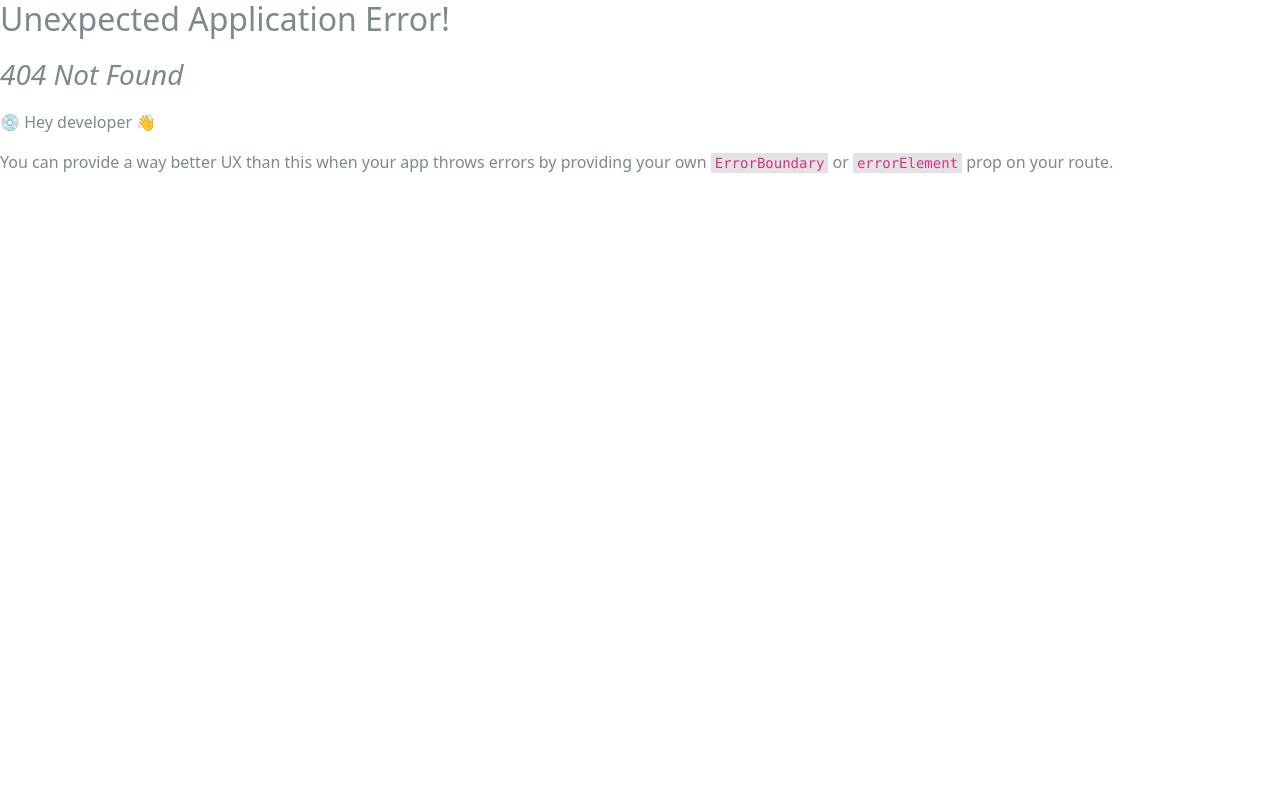
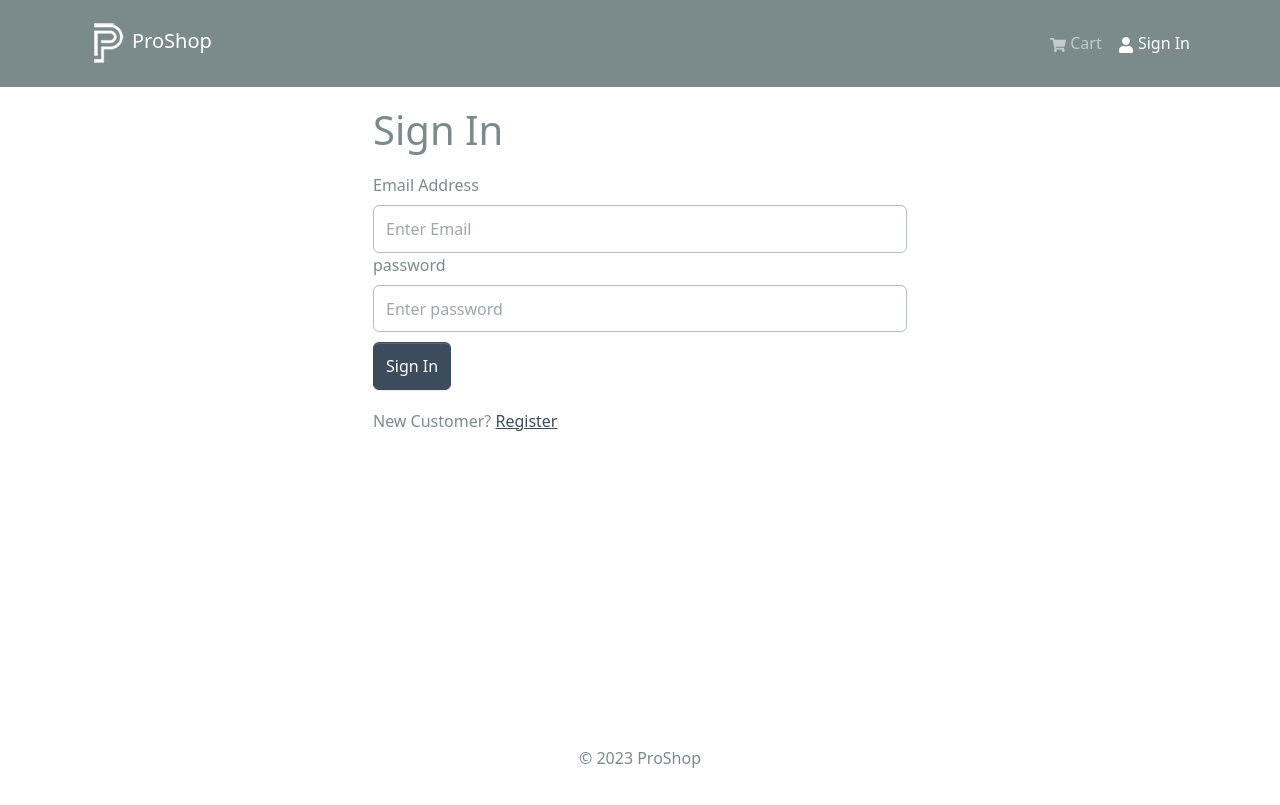
Before and after one commit to thijsBoet/proshop, a React (Create React App) app in the folder frontend/: page /login in a window 1280 px wide. Before the commit this address had no page. Built offline with nearby package versions, Linux system fonts and the light colour scheme.

Commit message:
finished login & logout

```diff
--- a/frontend/package.json
+++ b/frontend/package.json
@@ -18,6 +18,7 @@
     "react-router-bootstrap": "^0.26.2",
     "react-router-dom": "^6.11.2",
     "react-scripts": "5.0.1",
+    "react-toastify": "^9.1.3",
     "web-vitals": "^2.1.4"
   },
   "scripts": {
--- a/frontend/src/App.js
+++ b/frontend/src/App.js
@@ -1,6 +1,7 @@
 import { Container } from 'react-bootstrap';
+import { ToastContainer } from 'react-toastify';
 import { Outlet } from 'react-router-dom';
-
+import 'react-toastify/dist/ReactToastify.css';
 import Header from './components/Header';
 import Footer from './components/Footer';
 
@@ -14,6 +15,7 @@
 				</Container>
 			</main>
 			<Footer />
+			<ToastContainer />
 		</>
 	);
 };
--- /dev/null
+++ b/frontend/src/components/FormContainer.jsx
@@ -0,0 +1,15 @@
+import {Container, Row, Col} from 'react-bootstrap'
+
+const FormContainer = ({ children }) => {
+	return (
+		<Container>
+			<Row className='justify-content-md-center'>
+				<Col xs={12} md={6}>
+					{children}
+				</Col>
+			</Row>
+		</Container>
+	);
+};
+
+export default FormContainer
--- a/frontend/src/components/Header.jsx
+++ b/frontend/src/components/Header.jsx
@@ -1,12 +1,32 @@
 import React from 'react';
-import { Navbar, Nav, Container, Badge } from 'react-bootstrap';
+import { Navbar, Nav, Container, Badge, NavDropdown } from 'react-bootstrap';
 import { FaShoppingCart, FaUser } from 'react-icons/fa';
 import { LinkContainer } from 'react-router-bootstrap';
-import { useSelector } from 'react-redux';
+import { useSelector, useDispatch} from 'react-redux';
+import { useNavigate } from 'react-router-dom';
+import { useLogoutMutation } from '../slices/usersApiSlice.js';
+import { logout } from '../slices/authSlice.js';
 import logo from '../assets/logo.png';
 
 const Header = () => {
 	const { cartItems } = useSelector((state) => state.cart);
+	const { userInfo } = useSelector((state) => state.auth);
+
+	const dispatch = useDispatch();
+	const navigate = useNavigate();
+
+	const [logoutMutation] = useLogoutMutation();
+
+
+	const logoutHandler = async () => {
+		try {
+			await logoutMutation().unwrap();
+			dispatch(logout());
+			navigate('/login');
+		} catch (error) {
+			console.error(error);
+		}
+	};
 
 	return (
 		<header>
@@ -25,17 +45,38 @@
 								<Nav.Link>
 									<FaShoppingCart /> Cart
 									{cartItems.length > 0 && (
-										<Badge pill bg='success' style={{marginLeft: '5px'}}>
-											{cartItems.reduce((acc, item) => acc + item.qty, 0)}
+										<Badge
+											pill
+											bg='success'
+											style={{ marginLeft: '5px' }}>
+											{cartItems.reduce(
+												(acc, item) => acc + item.qty,
+												0,
+											)}
 										</Badge>
 									)}
 								</Nav.Link>
 							</LinkContainer>
-							<LinkContainer to='/login'>
-								<Nav.Link>
-									<FaUser /> Sign In
-								</Nav.Link>
-							</LinkContainer>
+							{userInfo ? (
+								<NavDropdown
+									title={userInfo.name}
+									id='username'>
+									<LinkContainer to='/profile'>
+										<NavDropdown.Item>
+											Profile
+										</NavDropdown.Item>
+									</LinkContainer>
+									<NavDropdown.Item onClick={logoutHandler}>
+										Logout
+									</NavDropdown.Item>
+								</NavDropdown>
+							) : (
+								<LinkContainer to='/login'>
+									<Nav.Link>
+										<FaUser /> Sign In
+									</Nav.Link>
+								</LinkContainer>
+							)}
 						</Nav>
 					</Navbar.Collapse>
 				</Container>
--- a/frontend/src/index.js
+++ b/frontend/src/index.js
@@ -18,6 +18,7 @@
 import HomeScreen from './screens/HomeScreen';
 import ProductScreen from './screens/ProductScreen';
 import CartScreen from './screens/CartScreen';
+import LoginScreen from './screens/LoginScreen.jsx';
 
 const router = createBrowserRouter(
 	createRoutesFromElements(
@@ -25,6 +26,7 @@
 			<Route index={true} path='/' element={<HomeScreen />} />
 			<Route path='/product/:id' element={<ProductScreen />} />
 			<Route path='/cart' element={<CartScreen />} />
+			<Route path='/login' element={<LoginScreen />} />
 		</Route>,
 	),
 );
--- /dev/null
+++ b/frontend/src/screens/LoginScreen.jsx
@@ -0,0 +1,97 @@
+import { useState, useEffect } from 'react';
+import { Link, useLocation, useNavigate } from 'react-router-dom';
+import { Form, Button, Row, Col } from 'react-bootstrap';
+import { useDispatch, useSelector } from 'react-redux';
+import { useLoginMutation } from '../slices/usersApiSlice';
+import { setCredentials } from '../slices/authSlice';
+import { toast } from 'react-toastify';
+
+import FormContainer from '../components/FormContainer';
+import Loader from '../components/Loader';
+
+const LoginScreen = () => {
+    const [email, setEmail] = useState('');
+	const [password, setPassword] = useState('');
+
+	const dispatch = useDispatch();
+	const navigate = useNavigate();
+
+	const [login, { isLoading }] = useLoginMutation();
+
+	const { userInfo } = useSelector((state) => state.auth);
+
+	const { search } = useLocation();
+	const sp = new URLSearchParams(search);
+	const redirect = sp.get('redirect') || '/';
+
+	useEffect(() => {
+		if (userInfo) {
+			navigate(redirect);
+		}
+	}, [navigate, redirect, userInfo]);
+
+	const submitHandler = async (e) => {
+		e.preventDefault();
+		try {
+			const res = await login({ email, password }).unwrap();
+			dispatch(setCredentials({ ...res }));
+			navigate(redirect);
+		} catch (err) {
+			toast.error(err?.data?.message || err.error);
+		}
+	};
+	return (
+		<FormContainer>
+			<h1>Sign In</h1>
+			<Form onSubmit={submitHandler}>
+				<Form.Group controlId='email'>
+					<Form.Label>Email Address</Form.Label>
+					<Form.Control
+						type='email'
+						placeholder='Enter Email'
+						value={email}
+						onChange={(e) =>
+							setEmail(e.target.value)
+						}></Form.Control>
+				</Form.Group>
+
+				<Form.Group controlId='password'>
+					<Form.Label>password</Form.Label>
+					<Form.Control
+						type='password'
+						placeholder='Enter password'
+						value={password}
+						onChange={(e) =>
+							setPassword(e.target.value)
+						}></Form.Control>
+				</Form.Group>
+
+				<Button
+					type='submit'
+					variant='primary'
+					className='mt-2'
+					disabled={isLoading}>
+					Sign In
+				</Button>
+
+				{isLoading && <Loader />}
+			</Form>
+
+			<Row className='py-3'>
+				<Col>
+					New Customer?{' '}
+					<Link
+						to={
+							redirect
+								? `/register?redirect=${redirect}`
+								: '/register'
+						}>
+						Register
+					</Link>
+				</Col>
+			</Row>
+		</FormContainer>
+	);
+};
+
+export default LoginScreen;
--- /dev/null
+++ b/frontend/src/slices/authSlice.js
@@ -0,0 +1,26 @@
+import { createSlice } from '@reduxjs/toolkit';
+
+const initialState = {
+	userInfo: localStorage.getItem('userInfo')
+		? JSON.parse(localStorage.getItem('userInfo'))
+		: null,
+};
+
+const authSlice = createSlice({
+    name: 'auth',
+    initialState,
+    reducers: {
+        setCredentials: (state, action) => {
+            state.userInfo = action.payload;
+            localStorage.setItem('userInfo', JSON.stringify(action.payload));
+        },
+        logout: (state, action) => {
+            state.userInfo = null;
+            localStorage.removeItem('userInfo');
+        },
+    }
+});
+
+export const { setCredentials, logout } = authSlice.actions;
+
+export default authSlice.reducer;
--- a/frontend/src/slices/cartSlice.js
+++ b/frontend/src/slices/cartSlice.js
@@ -1,5 +1,5 @@
 import { createSlice } from '@reduxjs/toolkit';
-import { addDecimals, updateCart } from '../utils/cartUtils.js';
+import {  updateCart } from '../utils/cartUtils.js';
 
 const initialState = localStorage.getItem('cart')
 	? JSON.parse(localStorage.getItem('cart'))
--- a/frontend/src/slices/productsApiSlice.js
+++ b/frontend/src/slices/productsApiSlice.js
@@ -6,16 +6,14 @@
 		getProducts: builder.query({
 			query: () => ({
 				url: PRODUCTS_URL,
-				keepUnusedDataFor: 5,
 			}),
-			providesTags: ['Product'],
+			keepUnusedDataFor: 5,
 		}),
 		getProduct: builder.query({
 			query: (id) => ({
 				url: `${PRODUCTS_URL}/${id}`,
-				keepUnusedDataFor: 5,
 			}),
-			providesTags: ['Product'],
+			keepUnusedDataFor: 5,
 		}),
 		createProduct: builder.mutation({
 			query: (product) => ({
@@ -23,7 +21,6 @@
 				method: 'POST',
 				body: product,
 			}),
-			invalidatesTags: ['Product'],
 		}),
 		updateProduct: builder.mutation({
 			query: (product) => ({
@@ -31,14 +28,12 @@
 				method: 'PUT',
 				body: product,
 			}),
-			invalidatesTags: ['Product'],
 		}),
 		deleteProduct: builder.mutation({
 			query: (id) => ({
 				url: `${PRODUCTS_URL}/${id}`,
 				method: 'DELETE',
 			}),
-			invalidatesTags: ['Product'],
 		}),
 	}),
 });
--- /dev/null
+++ b/frontend/src/slices/usersApiSlice.js
@@ -0,0 +1,55 @@
+import { USERS_URL } from '../constants.js';
+import { apiSlice } from './apiSlice.js';
+
+export const UsersApiSlice = apiSlice.injectEndpoints({
+	endpoints: (builder) => ({
+		login: builder.mutation({
+			query: (data) => ({
+				url: `${USERS_URL}/auth`,
+                method: 'POST',
+                body: data,
+			}),
+		}),
+		logout: builder.mutation({
+			query: () => ({
+				url: `${USERS_URL}/logout`,
+				method: 'POST',
+			}),
+		}),
+		getUser: builder.query({
+			query: (id) => ({
+				url: `${USERS_URL}/${id}`,
+				keepUnusedDataFor: 5,
+			}),
+		}),
+		createUser: builder.mutation({
+			query: (User) => ({
+				url: USERS_URL,
+				method: 'POST',
+				body: User,
+			}),
+		}),
+		updateUser: builder.mutation({
+			query: (User) => ({
+				url: `${USERS_URL}/${User._id}`,
+				method: 'PUT',
+				body: User,
+			}),
+		}),
+		deleteUser: builder.mutation({
+			query: (id) => ({
+				url: `${USERS_URL}/${id}`,
+				method: 'DELETE',
+			}),
+		}),
+	}),
+});
+
+export const {
+	useLoginMutation,
+	useLogoutMutation,
+	useGetUserQuery,
+	useCreateUserMutation,
+	useUpdateUserMutation,
+	useDeleteUserMutation,
+} = UsersApiSlice;
--- a/frontend/src/store.js
+++ b/frontend/src/store.js
@@ -1,11 +1,13 @@
 import { configureStore } from '@reduxjs/toolkit';
 import { apiSlice } from './slices/apiSlice';
 import cartSliceReducer from './slices/cartSlice.js';
+import authSliceReducer from './slices/authSlice.js';
 
 const store = configureStore({
 	reducer: {
 		[apiSlice.reducerPath]: apiSlice.reducer,
 		cart: cartSliceReducer,
+		auth: authSliceReducer,
 	},
 	middleware: (getDefaultMiddleware) =>
 		getDefaultMiddleware().concat(apiSlice.middleware),
```
Also changed, not shown: 1 other file (tests, documents, lock files or other folders).
